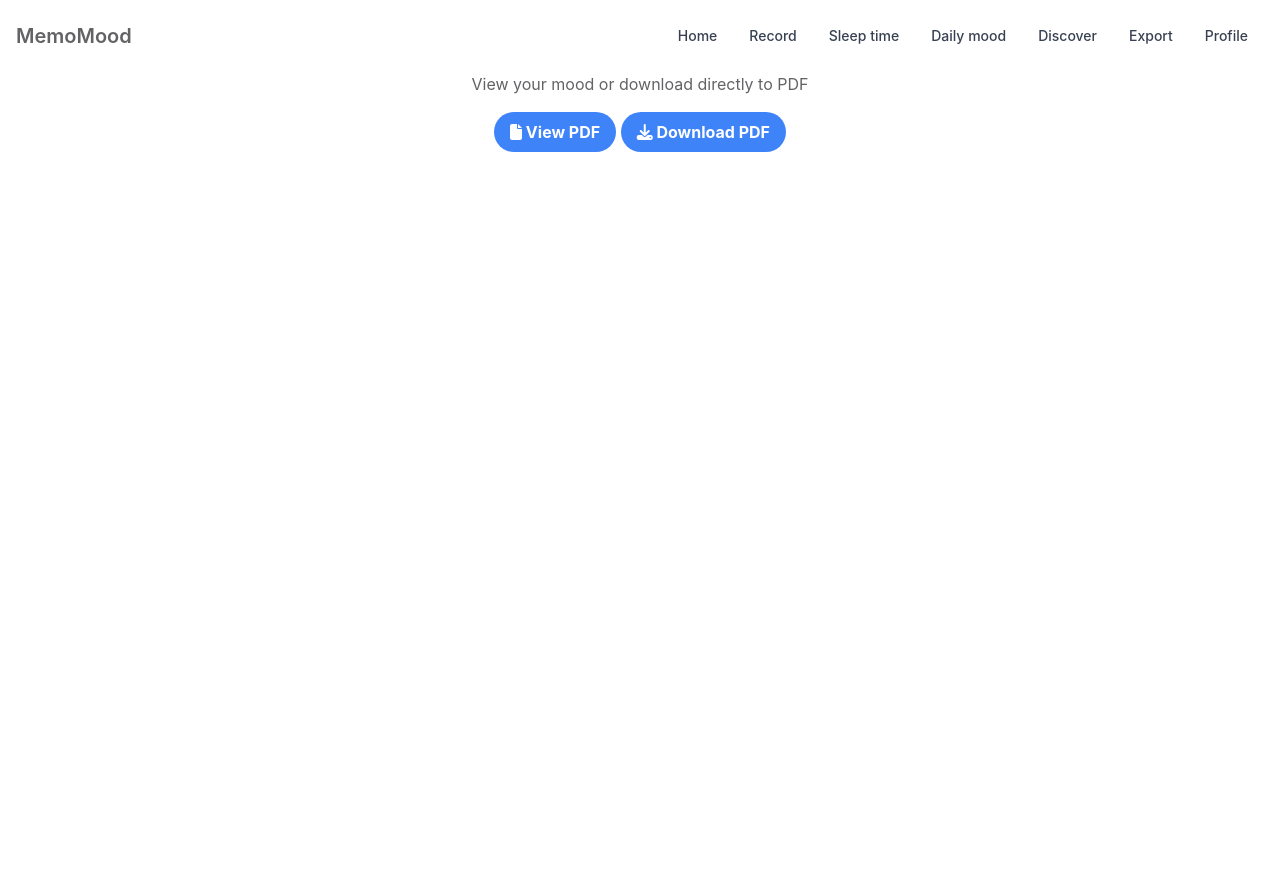
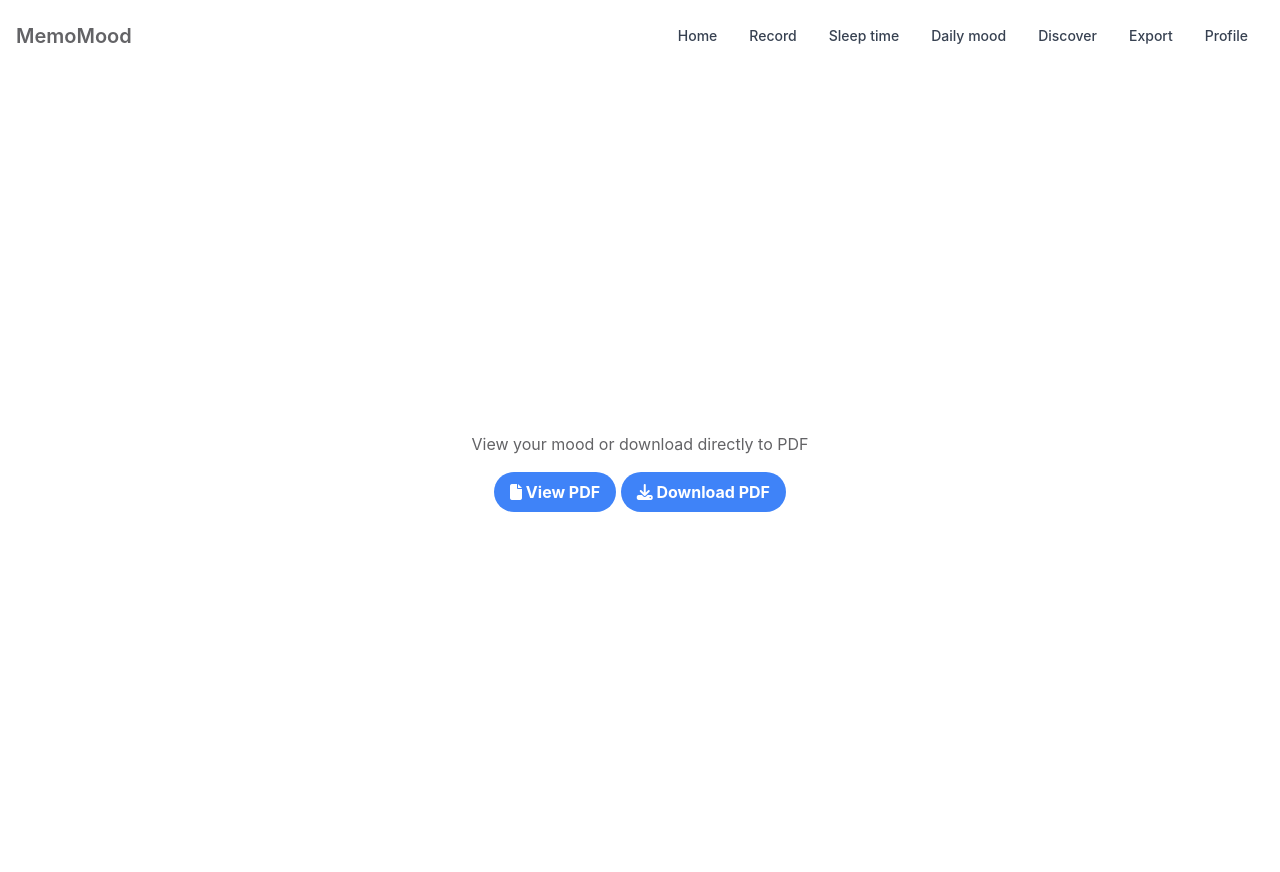
Before and after one commit to MemoMood/MemoMood, a Django app: page /mood/export in a window 1280 px wide. Before the commit the page ends 152 px from the top, so only its background shows below. Run offline with Django 4.2, Linux system fonts and the light colour scheme; style sheets or scripts are compiled from the project's sources; some libraries are stand-ins or nearby versions.

Commit message:
move component to center of the page

```diff
--- a/export_mood/templates/export_mood/index.html
+++ b/export_mood/templates/export_mood/index.html
@@ -4,11 +4,9 @@
 
 {% block content%}
 
-<div class="container">
-    <div class="row">
-        <div class="col-md">
-            <div class="flex-col space-y-4">
+<div class="flex-col space-y-4 flex justify-center items-center h-screen">
     <h3>View your mood or download directly to PDF</h3>
+    <div>
         <button class="bg-blue-500 hover:bg-blue-700 text-white font-bold py-2 px-4 rounded-full">
             <a href="{% url 'pdf_view' %}" target="_blank" style="color: #fff;"> <i class="fa-solid fa-file"></i>  View PDF</a>
         </button>
@@ -17,7 +15,6 @@
         </button>
     </div>
 </div>
-    </div>
-</div>
+
 
 {% endblock %}
```
Lines whose indentation alone changed are shown as unchanged.
